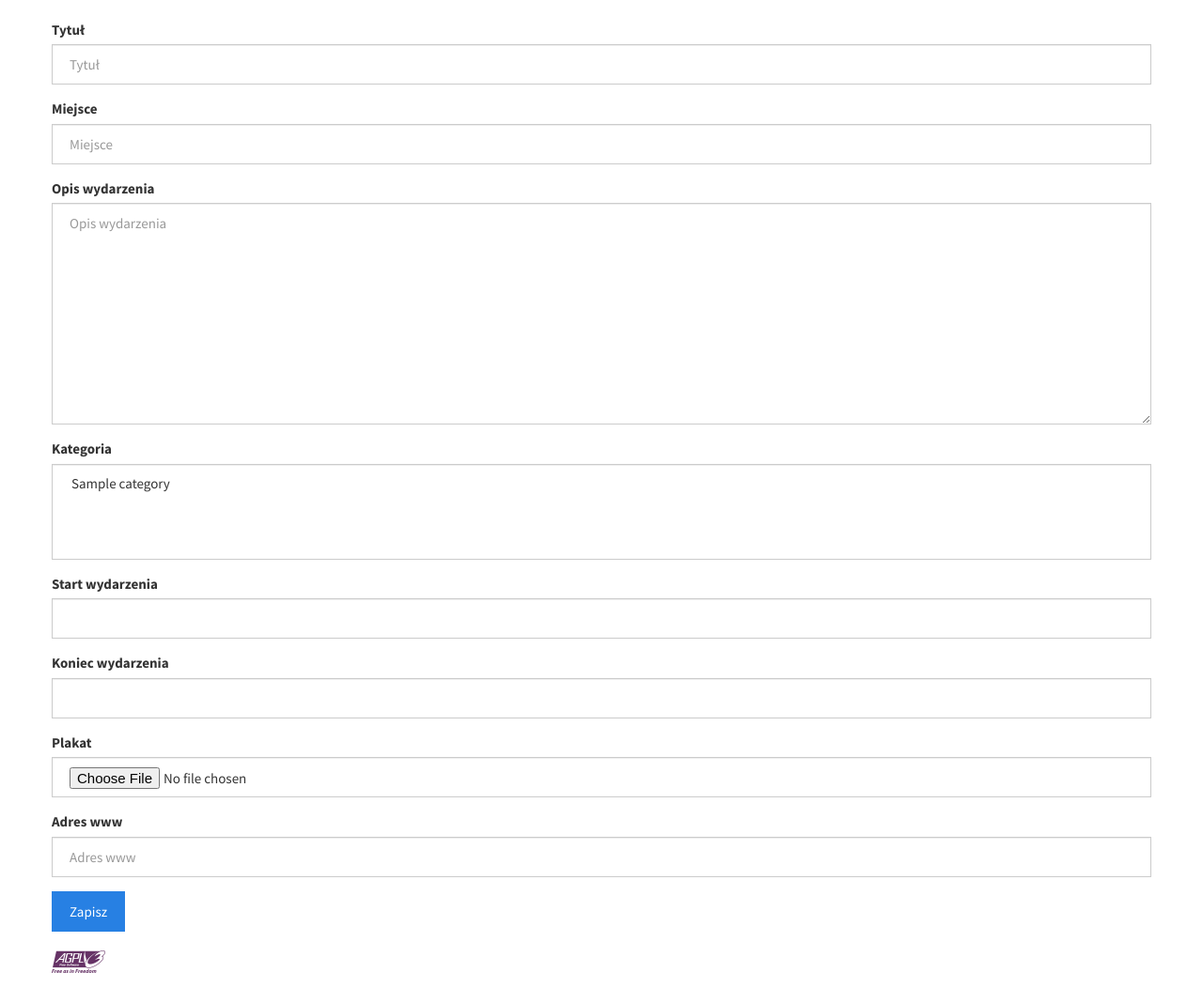
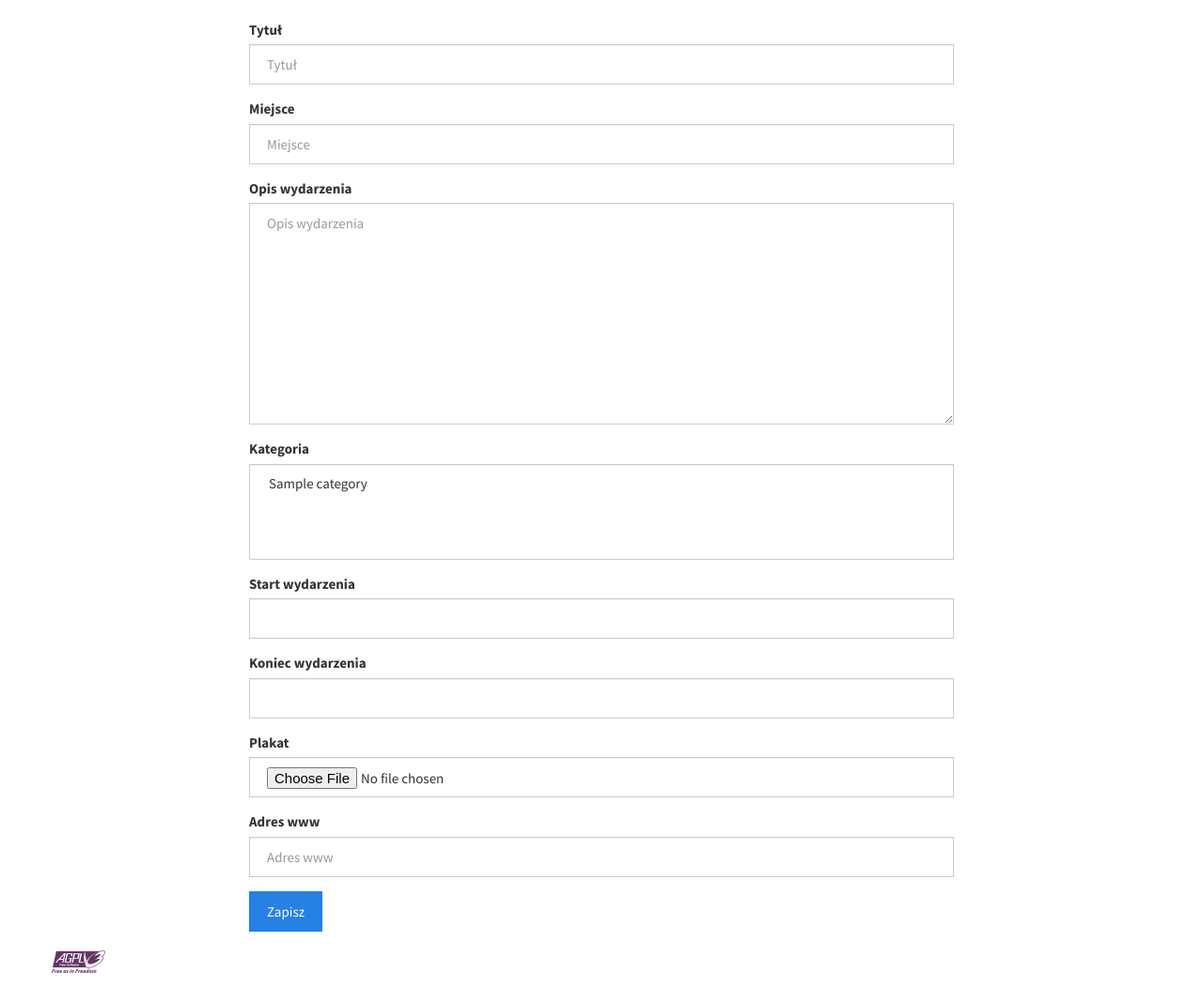
Before and after one commit to hackerspace-silesia/calendar-oswiecim, a Django app: template webapp/templates/event_edit.html in a window 1280 px wide. Shown: the part 52-1104 px from the top of the page at 94% size. Run offline with Django 3.2, Linux system fonts and the light colour scheme; the template is opened without the code that fills it: values that come from a table or form of the project are taken from there, others are empty; tables that the repository leaves empty hold one stand-in row (values such as "Sample post"); parts of the project's set-up code (start-up, migrations or seed data) failed here and were passed over; some libraries are stand-ins or nearby versions.

Commit message:
Wrap form in column.
Signed-off-by: Mariusz Fik <mariusz@fidano.pl>

```diff
--- a/webapp/templates/event_edit.html
+++ b/webapp/templates/event_edit.html
@@ -4,6 +4,7 @@
 
 {% block content %}
     <div class="row">
+        <div class="col-md-8 col-md-offset-2">
             <form action="" method="post" enctype="multipart/form-data">
                 {% csrf_token %}
                 {% bootstrap_form form %}
@@ -14,6 +15,7 @@
                 {% endbuttons %}
             </form>
         </div>
+    </div>
 {% endblock %}
 
 {% block media %}
```
Lines whose indentation alone changed are shown as unchanged.
